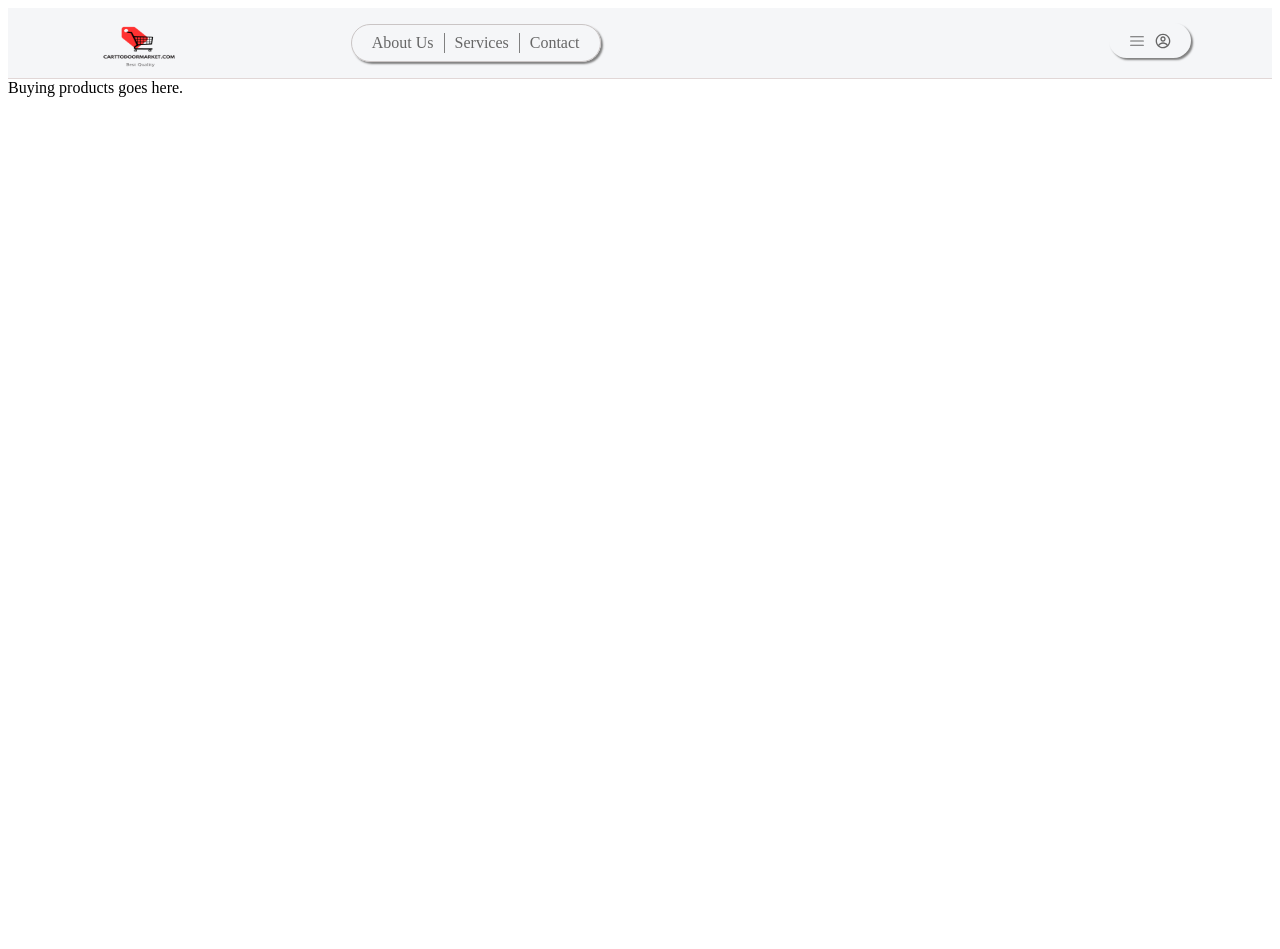
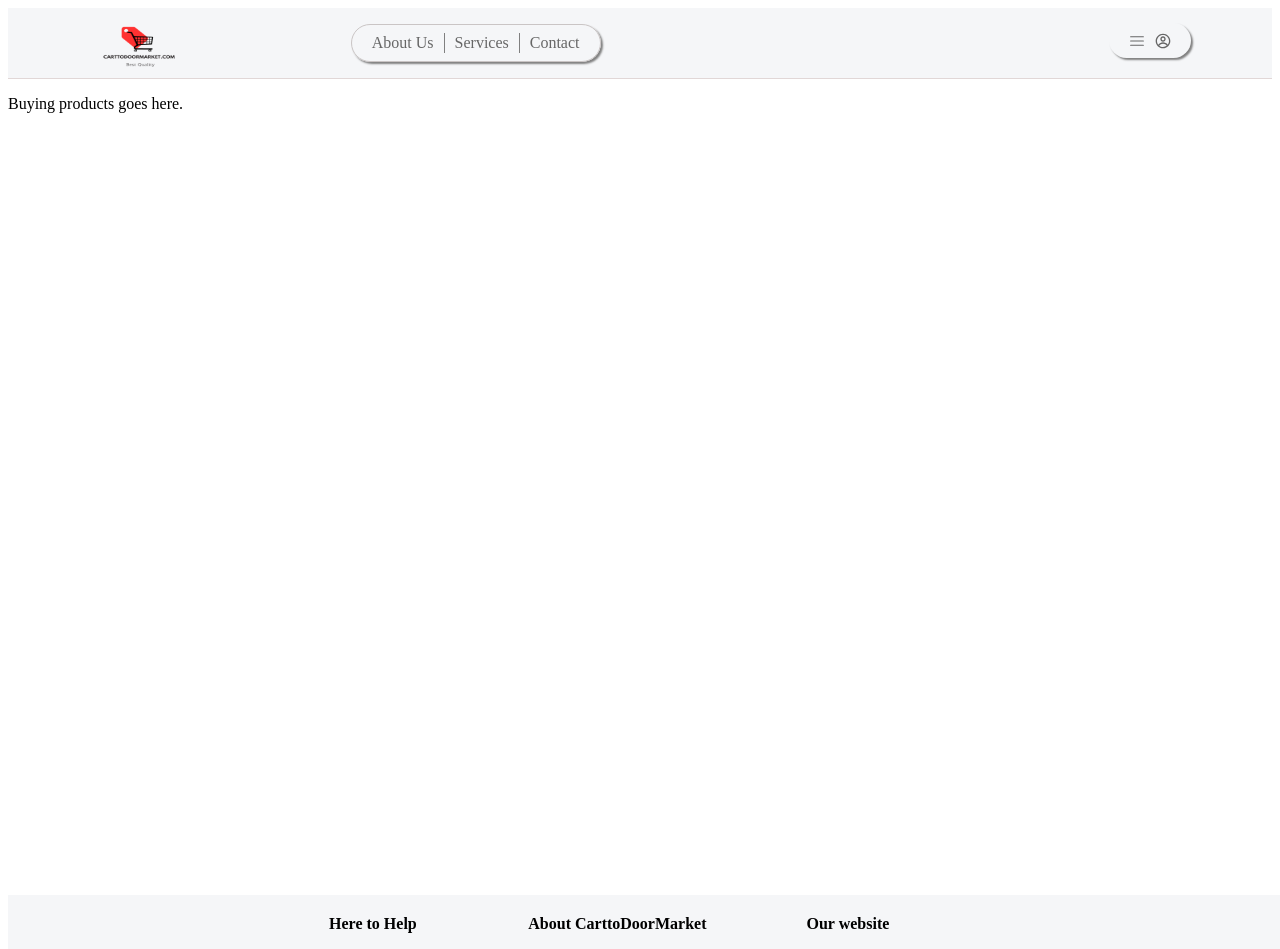
Before and after one commit to Kendyelisca/carttodoor_app, a React (Vite) app: page /cart in a window 1280 px wide. Shown: the top 949 px of the page. Before the commit the page ends 800 px from the top, so only its background shows below. Built offline with nearby package versions, Linux system fonts and the light colour scheme; some icons are missing.

Commit message:
adding add to  cart logic

```diff
--- a/src/components/cart/Cart.jsx
+++ b/src/components/cart/Cart.jsx
@@ -1,10 +1,14 @@
+import Footer from "../footer/Footer";
 import Navbar from "../navbar/Navbar";
-
+import "./cart.css";
 const Cart = () => {
   return (
     <>
       <Navbar />
-      <div>Buying products goes here.</div>
+      <div className="cart-container">
+        <p>Buying products goes here.</p>
+      </div>
+      <Footer />
     </>
   );
 };
--- /dev/null
+++ b/src/components/cart/CartItem.jsx
@@ -0,0 +1,5 @@
+const CartItem = () => {
+  return <div>CartItem</div>;
+};
+
+export default CartItem;
--- a/src/components/cart/cart.css
+++ b/src/components/cart/cart.css
@@ -0,0 +1,3 @@
+.cart-container {
+  height: 100vh;
+}
```
Also changed, not shown: src/contexts/shop-context.jsx (added), src/contexts/user-context.jsx (added).
